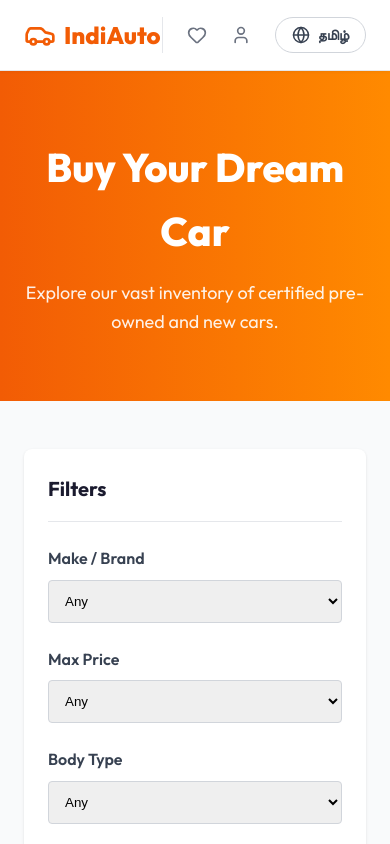
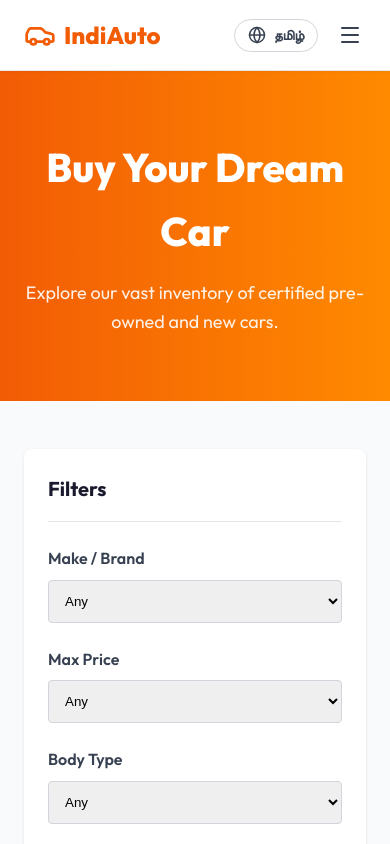
Before and after one commit to Premkumar8/CR, a React (Vite) app: page /buy in a window 390 px wide. Shown: the top 844 px of the page. Built offline with nearby package versions, Linux system fonts and the light colour scheme.

Commit message:
feat: implement responsive Navbar component with internationalization support

```diff
--- a/src/components/Navbar.css
+++ b/src/components/Navbar.css
@@ -1,7 +1,7 @@
 .navbar {
   position: sticky;
   top: 0;
-  z-index: 50;
+  z-index: 100;
   background-color: white;
   border-bottom: 1px solid #e5e7eb;
   padding: 1rem 0;
@@ -30,7 +30,13 @@
 .navbar-right {
   display: flex;
   align-items: center;
-  gap: 2rem;
+  gap: 1.5rem;
+}
+
+@media (min-width: 768px) {
+  .navbar-right {
+    gap: 2rem;
+  }
 }
 
 .navbar-links {
@@ -39,7 +45,7 @@
   gap: 1.5rem;
 }
 
-@media (min-width: 768px) {
+@media (min-width: 900px) {
   .navbar-links {
     display: flex;
   }
@@ -61,9 +67,15 @@
 .navbar-actions {
   display: flex;
   align-items: center;
-  gap: 1.5rem;
-  border-left: 1px solid #e5e7eb;
-  padding-left: 1.5rem;
+  gap: 1rem;
+}
+
+@media (min-width: 900px) {
+  .navbar-actions {
+    border-left: 1px solid #e5e7eb;
+    padding-left: 1.5rem;
+    gap: 1.5rem;
+  }
 }
 
 .navbar-action-btn {
@@ -78,6 +90,16 @@
   font-weight: 700;
   font-size: 0.9rem;
   padding: 0;
+}
+
+.desktop-only {
+  display: none;
+}
+
+@media (min-width: 900px) {
+  .desktop-only {
+    display: flex;
+  }
 }
 
 .navbar-action-btn:hover {
@@ -101,15 +123,99 @@
   background-color: white;
   border: 1px solid #d1d5db;
   color: #374151;
-  padding: 0.5rem 1rem;
+  padding: 0.4rem 0.8rem;
   border-radius: 9999px;
   font-weight: 700;
-  font-size: 0.875rem;
+  font-size: 0.85rem;
   cursor: pointer;
   transition: all 0.2s;
+}
+
+@media (min-width: 768px) {
+  .navbar-lang-btn {
+    padding: 0.5rem 1rem;
+    font-size: 0.875rem;
+  }
 }
 
 .navbar-lang-btn:hover {
   border-color: #f25c05;
   color: #f25c05;
 }
+
+.mobile-menu-btn {
+  display: flex;
+  align-items: center;
+  justify-content: center;
+  background: none;
+  border: none;
+  color: #374151;
+  cursor: pointer;
+  padding: 0.25rem;
+}
+
+@media (min-width: 900px) {
+  .mobile-menu-btn {
+    display: none;
+  }
+}
+
+/* Mobile Menu Styles */
+.mobile-menu {
+  position: absolute;
+  top: 100%;
+  left: 0;
+  right: 0;
+  background: white;
+  border-bottom: 1px solid #e5e7eb;
+  box-shadow: 0 4px 6px -1px rgba(0, 0, 0, 0.1);
+  padding: 1rem 1.5rem 2rem;
+  animation: slideDown 0.2s ease-out;
+}
+
+@keyframes slideDown {
+  from { opacity: 0; transform: translateY(-10px); }
+  to { opacity: 1; transform: translateY(0); }
+}
+
+.mobile-menu-links {
+  display: flex;
+  flex-direction: column;
+  gap: 1.25rem;
+}
+
+.mobile-nav-link {
+  color: #1f2937;
+  font-weight: 700;
+  text-decoration: none;
+  font-size: 1.1rem;
+  padding: 0.5rem 0;
+}
+
+.mobile-nav-link:hover {
+  color: #f25c05;
+}
+
+.mobile-divider {
+  border: none;
+  border-top: 1px solid #e5e7eb;
+  margin: 0.5rem 0;
+}
+
+.mobile-action-btn {
+  display: flex;
+  align-items: center;
+  gap: 0.75rem;
+  background: none;
+  border: none;
+  color: #4b5563;
+  font-weight: 700;
+  font-size: 1.1rem;
+  padding: 0.5rem 0;
+  cursor: pointer;
+  text-align: left;
+}
+
+.mobile-action-btn:hover {
+  color: #f25c05;
+}
--- a/src/components/Navbar.jsx
+++ b/src/components/Navbar.jsx
@@ -1,25 +1,35 @@
-import React from 'react';
+import React, { useState } from 'react';
 import { useTranslation } from 'react-i18next';
-import { Car, Globe, Heart, User } from 'lucide-react';
+import { Car, Globe, Heart, User, Menu, X } from 'lucide-react';
 import { Link } from 'react-router-dom';
 import './Navbar.css';
 
 const Navbar = () => {
   const { t, i18n } = useTranslation();
+  const [isMobileMenuOpen, setIsMobileMenuOpen] = useState(false);
 
   const toggleLanguage = () => {
     const newLang = i18n.language === 'en' ? 'ta' : 'en';
     i18n.changeLanguage(newLang);
   };
 
+  const toggleMobileMenu = () => {
+    setIsMobileMenuOpen(!isMobileMenuOpen);
+  };
+
+  const closeMobileMenu = () => {
+    setIsMobileMenuOpen(false);
+  };
+
   return (
     <nav className="navbar">
       <div className="navbar-container">
-        <Link to="/" className="navbar-logo">
+        <Link to="/" className="navbar-logo" onClick={closeMobileMenu}>
           <Car size={32} />
           <span>IndiAuto</span>
         </Link>
 
+        {/* Desktop Navigation */}
         <div className="navbar-right">
           <div className="navbar-links">
             <Link to="/buy" className="navbar-link">{t('navbar.buyCar', 'Buy Car')}</Link>
@@ -29,11 +39,11 @@ const Navbar = () => {
           </div>
 
           <div className="navbar-actions">
-            <button className="navbar-action-btn">
+            <button className="navbar-action-btn desktop-only">
               <Heart size={20} />
               <span className="navbar-action-text">{t('navbar.saved', 'Saved')}</span>
             </button>
-            <button className="navbar-action-btn">
+            <button className="navbar-action-btn desktop-only">
               <User size={20} />
               <span className="navbar-action-text">{t('navbar.login', 'Login')}</span>
             </button>
@@ -44,9 +54,35 @@ const Navbar = () => {
               <Globe size={18} />
               <span>{i18n.language === 'en' ? 'தமிழ்' : 'English'}</span>
             </button>
+            <button className="mobile-menu-btn" onClick={toggleMobileMenu}>
+              {isMobileMenuOpen ? <X size={24} /> : <Menu size={24} />}
+            </button>
           </div>
         </div>
       </div>
+
+      {/* Mobile Navigation Drawer */}
+      {isMobileMenuOpen && (
+        <div className="mobile-menu">
+          <div className="mobile-menu-links">
+            <Link to="/buy" className="mobile-nav-link" onClick={closeMobileMenu}>{t('navbar.buyCar', 'Buy Car')}</Link>
+            <Link to="/sell" className="mobile-nav-link" onClick={closeMobileMenu}>{t('navbar.sellCar', 'Sell Car')}</Link>
+            <Link to="/parts" className="mobile-nav-link" onClick={closeMobileMenu}>{t('navbar.spareParts', 'Spare Parts')}</Link>
+            <Link to="/batteries" className="mobile-nav-link" onClick={closeMobileMenu}>{t('navbar.batteries', 'Batteries')}</Link>
+
+            <hr className="mobile-divider" />
+
+            <button className="mobile-action-btn">
+              <Heart size={20} />
+              <span>{t('navbar.saved', 'Saved')}</span>
+            </button>
+            <button className="mobile-action-btn">
+              <User size={20} />
+              <span>{t('navbar.login', 'Login')}</span>
+            </button>
+          </div>
+        </div>
+      )}
     </nav>
   );
 };
```
